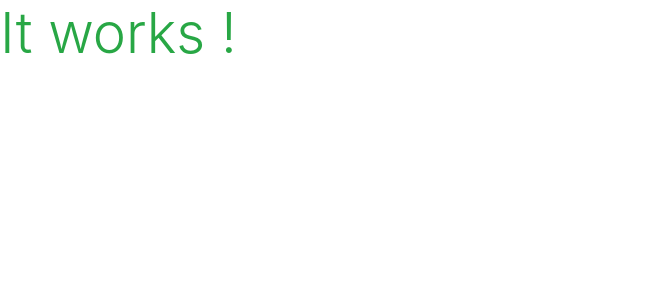
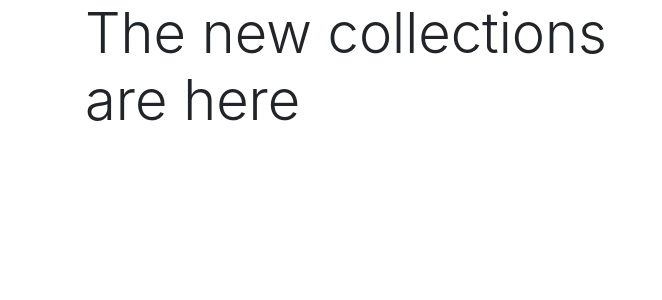
Before and after one commit to robibrutoczki/boutique_rob, a Django app: page / in a window 1280 px wide. Shown: the top 300 px of the page, without its empty margins (0-662 px from the left). Run offline with Django 3.2, Linux system fonts and the light colour scheme; some libraries are stand-ins or nearby versions.

Commit message:
Added homepage content

```diff
--- a/home/templates/home/index.html
+++ b/home/templates/home/index.html
@@ -1,5 +1,24 @@
 {% extends 'base.html' %}
 {% load static %}
+{%  block page_header %}
+<div class="container header-content">
+    <div class="row"><div class="col">
+    </div>
+    </div>
+</div>
+{% endblock %}
     {% block content %}
-    <h1 class="display-4 text-success">It works !</h1>
+   <div class="container h-100">
+      <div class="row h-100">
+        <div class="col-7 col-md-6 my-auto">
+          <h1 class="display-4 logo-fonttext-black">The new collections are here </h1>
+      <div class="my-5">
+    <h4>
+        <a href="" class="shop-now-button btn btn-lg rounded-0 text-uppercase py-3"></a>
+    </h4>
+   </div>
+
+   </div>
+   </div>
+   </div>
     {% endblock %}
```
